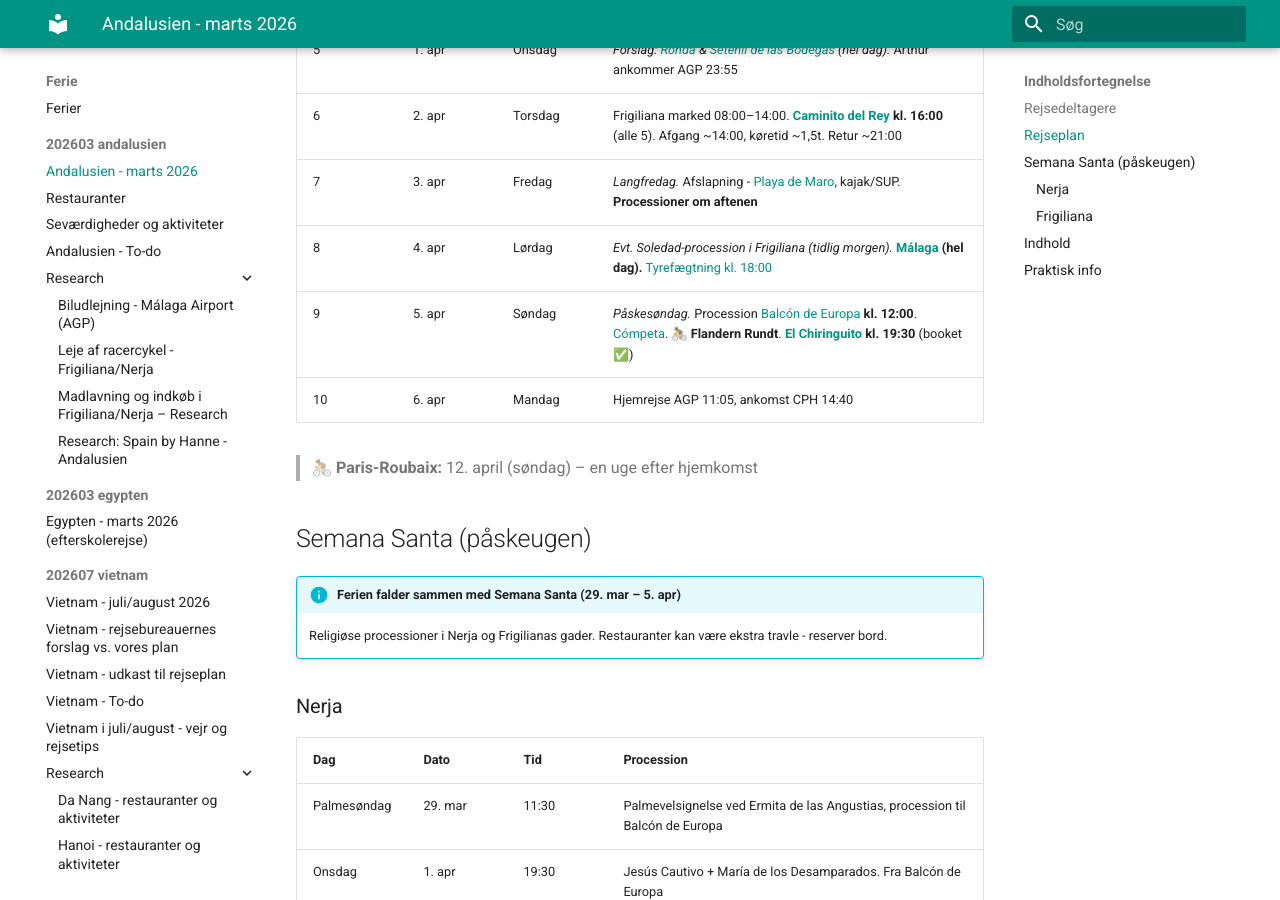
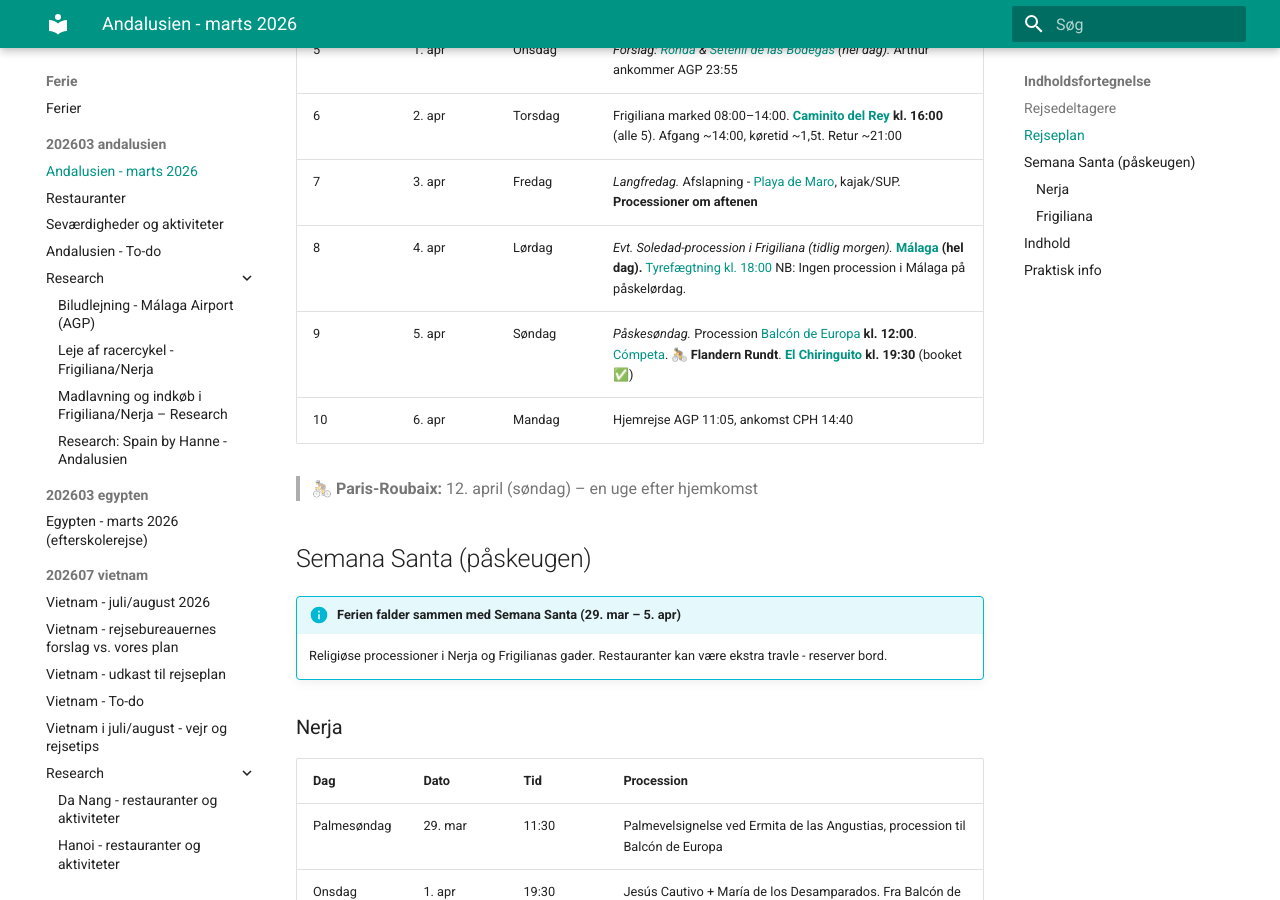
Before and after one commit to larsgam/Ferie, an MkDocs documentation site: the page built from docs/202603-andalusien/index.md, in a window 1280 px wide and 900 px high, scrolled down 832 px. Built offline with MkDocs 1.6.1 and Material for MkDocs 9.7.7, drawn with Linux system fonts in a browser that asks for light colours.

Commit message:
Note: no Semana Santa procession in Málaga on Holy Saturday (Dag 8)
Co-Authored-By: Claude Sonnet 4.6 <noreply@anthropic.com>

```diff
--- a/docs/202603-andalusien/index.md
+++ b/docs/202603-andalusien/index.md
@@ -21,7 +21,7 @@
 | 5 | 1. apr | Onsdag | *Forslag: [Ronda](sevaerdigheder.md#ronda) & [Setenil de las Bodegas](sevaerdigheder.md#setenil-de-las-bodegas) (hel dag).* Arthur ankommer AGP 23:55 |
 | 6 | 2. apr | Torsdag | Frigiliana marked 08:00–14:00. **[Caminito del Rey](sevaerdigheder.md#caminito-del-rey) kl. 16:00** (alle 5). Afgang ~14:00, køretid ~1,5t. Retur ~21:00 |
 | 7 | 3. apr | Fredag | *Langfredag.* Afslapning - [Playa de Maro](sevaerdigheder.md#playa-de-maro), kajak/SUP. **Processioner om aftenen** |
-| 8 | 4. apr | Lørdag | *Evt. Soledad-procession i Frigiliana (tidlig morgen).* **[Málaga](sevaerdigheder.md#málaga) (hel dag).** [Tyrefægtning kl. 18:00](https://plazadetoroslamalagueta.com/en/malaga-bullfight-tickets/) |
+| 8 | 4. apr | Lørdag | *Evt. Soledad-procession i Frigiliana (tidlig morgen).* **[Málaga](sevaerdigheder.md#málaga) (hel dag).** [Tyrefægtning kl. 18:00](https://plazadetoroslamalagueta.com/en/malaga-bullfight-tickets/) NB: Ingen procession i Málaga på påskelørdag. |
 | 9 | 5. apr | Søndag | *Påskesøndag.* Procession [Balcón de Europa](sevaerdigheder.md#balcón-de-europa-nerja) **kl. 12:00**. [Cómpeta](sevaerdigheder.md#cómpeta). 🚴 **Flandern Rundt**. **[El Chiringuito](restauranter.md#michelin-bib-gourmand-inden-for-50-km) kl. 19:30** (booket ✅) |
 | 10 | 6. apr | Mandag | Hjemrejse AGP 11:05, ankomst CPH 14:40 |
 
--- a/docs/202603-andalusien/overview.html
+++ b/docs/202603-andalusien/overview.html
@@ -272,7 +272,7 @@
       <div class="day-item">
         <span class="day-num">8</span>
         <span class="day-date">Lør 4. apr</span>
-        <span class="day-desc">Evt. Soledad-procession i Frigiliana (tidlig morgen). <strong>Málaga hel dag.</strong> Tyrefægtning kl. 18:00.</span>
+        <span class="day-desc">Evt. Soledad-procession i Frigiliana (tidlig morgen). <strong>Málaga hel dag.</strong> Tyrefægtning kl. 18:00. NB: Ingen procession i Málaga på påskelørdag.</span>
       </div>
       <div class="day-item booked">
         <span class="day-num">9</span>
```
